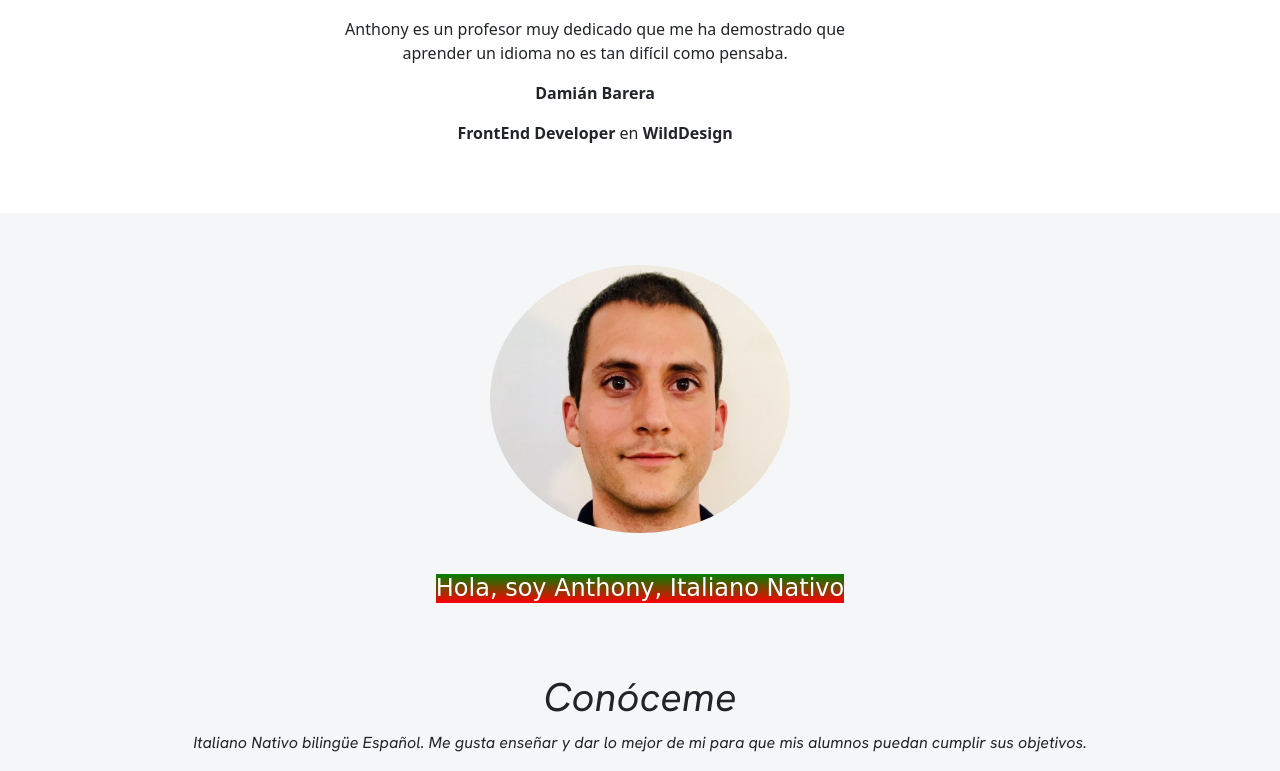
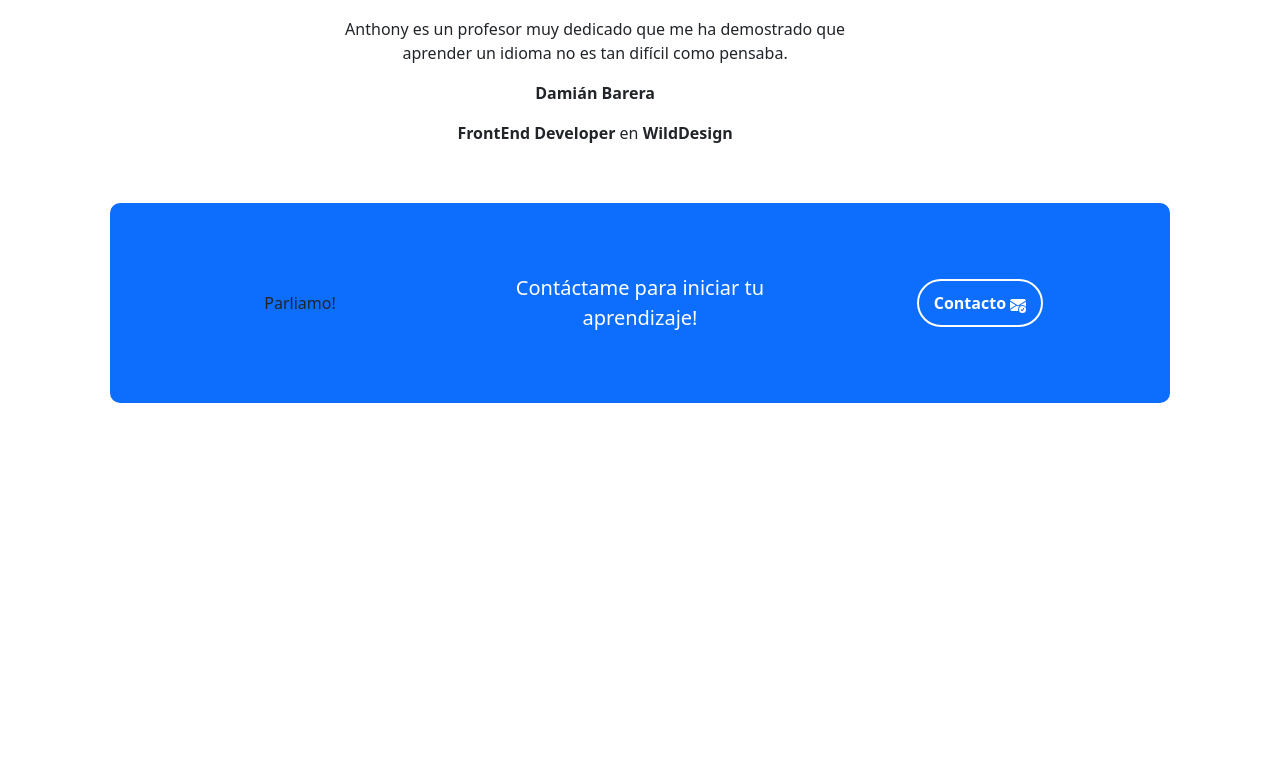
Before and after one commit to Damian-Barera/client-anthony, a plain HTML site: page index.html in a window 1280 px wide. Shown: the part 2822-3593 px from the top of the page. After the commit the page ends 3245 px from the top, so only its background shows below. Drawn offline with nearby package versions, Linux system fonts and the light colour scheme; a web font is replaced by a local one.

Commit message:
Iniciada Sección Contacto

```diff
--- a/index.css
+++ b/index.css
@@ -86,7 +86,6 @@
 }
 
 .italian-level h2 {
-
     margin-bottom: 20px;
 }
 
@@ -129,8 +128,6 @@
 }
 
 /* Lemas Anthony Section */
-
-
 
 .lemas-anthony {
     padding: 10px;
@@ -183,6 +180,45 @@
     font-size: 16px;
 }
 
+/* Contact Section */
+.contact .container {
+    max-width: 1100px;
+    min-height: 200px;
+    padding: 20px;
+}
+
+.contact .rectangle {
+    margin-top: -30px;
+    background-color: rgb(13, 110, 253);
+    border-radius: 10px;
+    box-shadow: 0px 1px 4px 1px white;
+}
+
+.contact .row {
+    width: 100%;
+    display: flex;
+    align-items: center;
+}
+
+.contact .contact-description {
+    color: white;
+    font-size: 20px;
+}
+
+.contact button {
+    color: white;
+    font-weight: bold;
+    background-color: transparent;
+    border: 2px solid white;
+    padding: 10px 15px;
+    margin: 10px;
+    border-radius: 100px;
+    transition: all 0.2s ease-in-out;
+}
+
+.contact button i {
+    color: white;
+}
 
 /*Anthony Introduction*/
 section {
--- a/index.html
+++ b/index.html
@@ -206,7 +206,7 @@
   </section>
 
   <!-- Testimony Section -->
-  <div id="testimony" class="carousel carousel-dark slide" data-bs-ride="carousel">
+  <div id="testimony" class="carousel carousel-dark slide" data-bs-ride="carousel" data-interval="5000">
     <div class="carousel-inner">
       <div class="carousel-item active">
         <div class="container">
@@ -249,21 +249,31 @@
     </button>
   </div>
 
-  <!-- Hero Section & Image Profile -->
-  <section class="hero align-items-center-stretch">
-    <div class="hero-principal d-flex flex-column justify-content-center align-items-center">
-      <img src="images/anthonyItaliano.jpeg" alt="Imagen Damian Barera FrontEnd Developer">
-      <h1 class="hidden-title"> Anthony profesor Italiano Nativo, Italiano para turistas, Nivel Básico, Intermedio, Avanzado, Italiano Técnico, Italiano para empresas </h1>
-      <br>
-      <h2 class="presentation-text"> Hola, soy Anthony, Italiano Nativo </h2>
+  <!-- Contact Section -->
+  <section class="contact dark-section">
+    <div class="container">
+      <div class="container rectangle text-center d-flex justify-content-evenly">
+        <div class="row">
+          <div class="col-12 col-md-4 contact-title">
+            Parliamo!
+          </div>
+          <div class="col-12 col-md-4 contact-description">
+            Contáctame para iniciar tu aprendizaje!
+          </div>
+          <div class="col-12 col-md-4">
+            <a href="mailto:damian_g1988@hotmail.com">
+              <button type="button">
+                Contacto
+                <svg xmlns="http://www.w3.org/2000/svg" width="16" height="16" fill="currentColor" class="bi bi-envelope-check-fill" viewBox="0 0 16 16">
+                  <path d="M.05 3.555A2 2 0 0 1 2 2h12a2 2 0 0 1 1.95 1.555L8 8.414.05 3.555ZM0 4.697v7.104l5.803-3.558L0 4.697ZM6.761 8.83l-6.57 4.026A2 2 0 0 0 2 14h6.256A4.493 4.493 0 0 1 8 12.5a4.49 4.49 0 0 1 1.606-3.446l-.367-.225L8 9.586l-1.239-.757ZM16 4.697v4.974A4.491 4.491 0 0 0 12.5 8a4.49 4.49 0 0 0-1.965.45l-.338-.207L16 4.697Z"/>
+                  <path d="M16 12.5a3.5 3.5 0 1 1-7 0 3.5 3.5 0 0 1 7 0Zm-1.993-1.679a.5.5 0 0 0-.686.172l-1.17 1.95-.547-.547a.5.5 0 0 0-.708.708l.774.773a.75.75 0 0 0 1.174-.144l1.335-2.226a.5.5 0 0 0-.172-.686Z"/>
+                </svg>
+              </button>
+            </a>
+          </div>
+        </div>
+      </div>
     </div>
-  </section>
-
-  <!-- About Me -->
-  <section class="about-me">
-    <h2> Conóceme </h2>
-    <p> Italiano Nativo bilingüe Español. Me gusta enseñar y dar lo mejor de mi para que mis alumnos puedan cumplir sus objetivos.<br>
-    </p>
   </section>
 
   <!-- Scripts -->
```
Also changed, not shown: aboutMe.html (added, +16 -0 lines).
